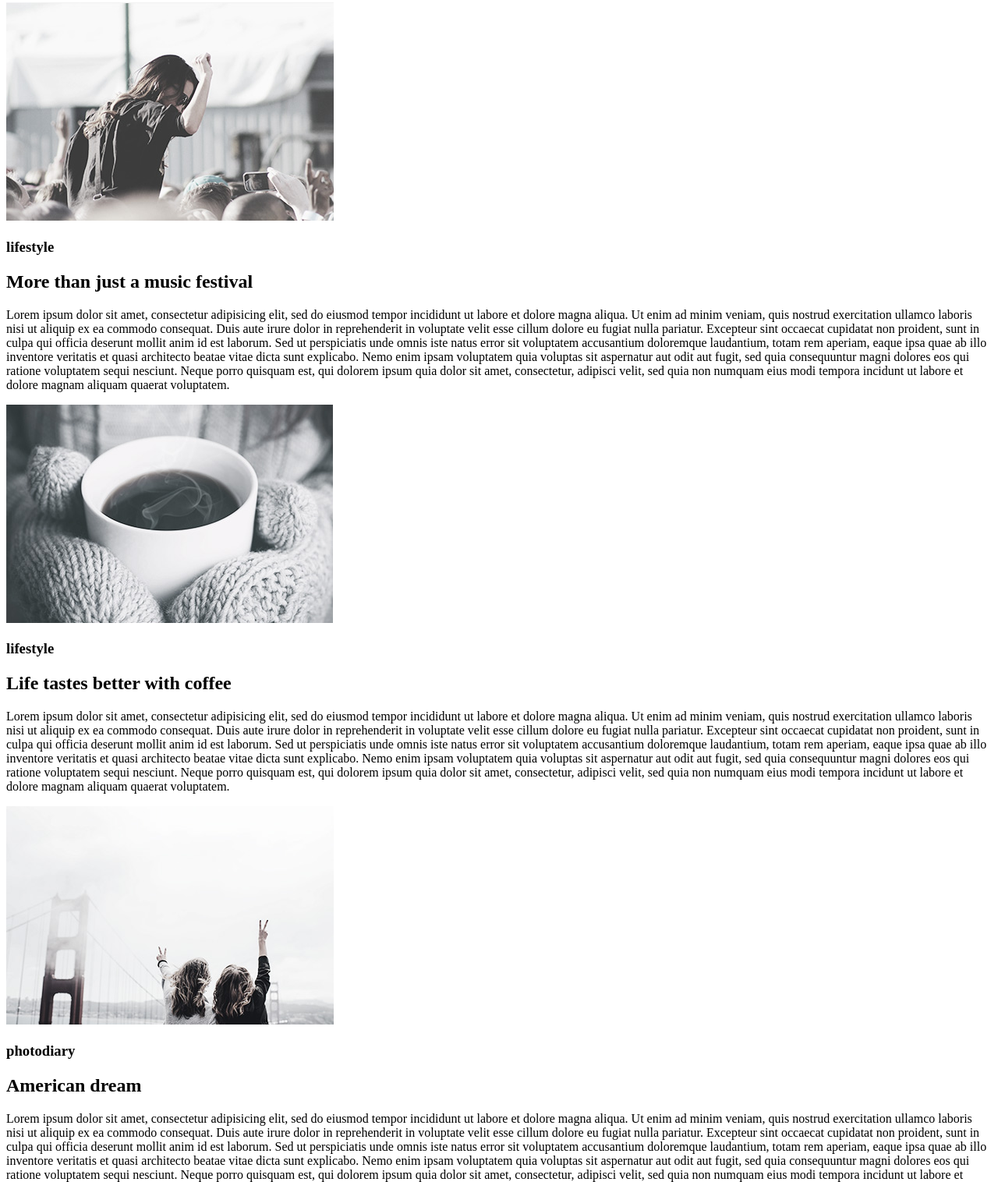
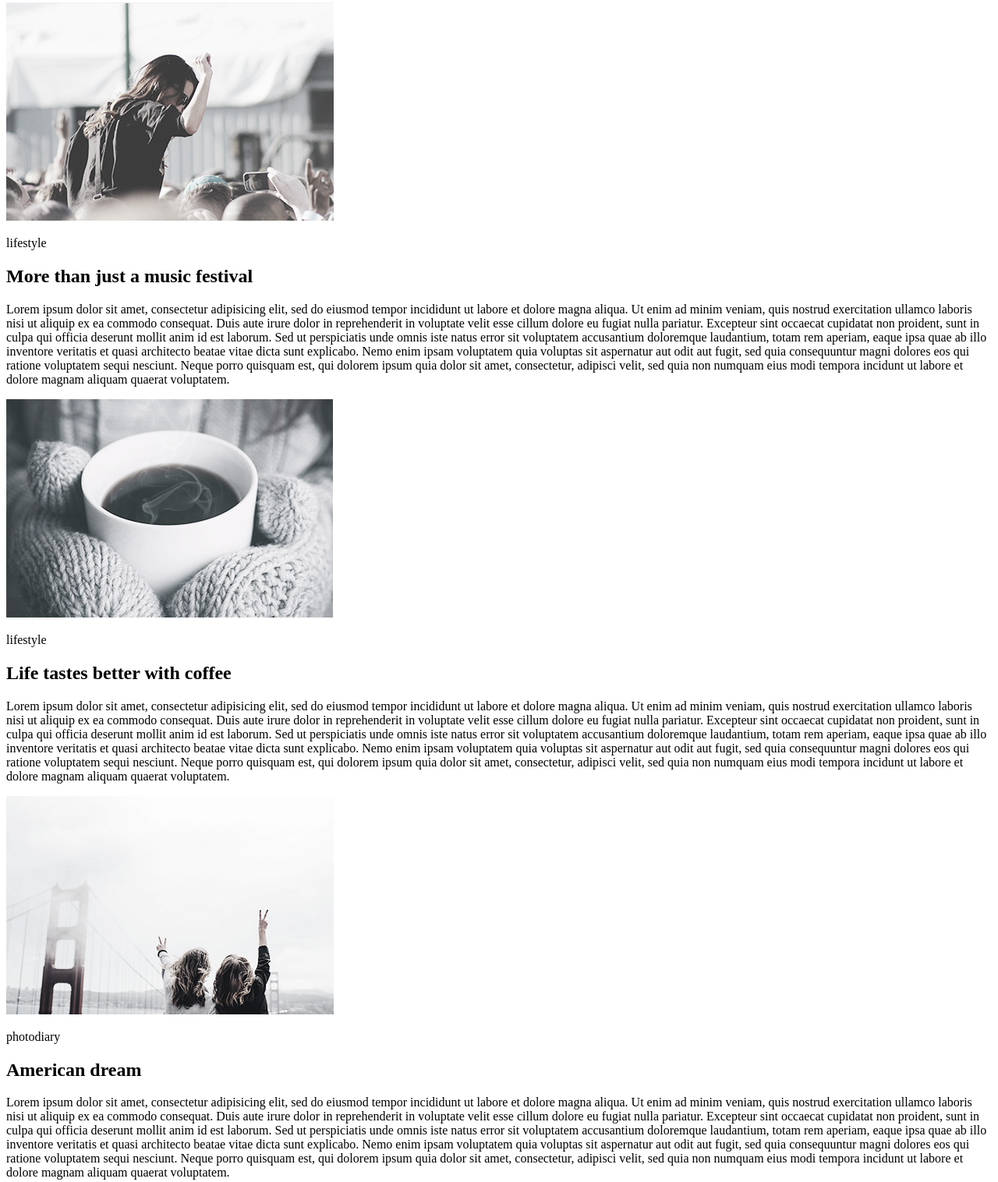
Before and after one commit to AlexM4RT1N/homework-01-02, a plain HTML site: page index.html in a window 1280 px wide. Shown: the part 119-1635 px from the top of the page at 78% size. Drawn offline with Linux system fonts and the light colour scheme.

Commit message:
changes_p

```diff
--- a/index.html
+++ b/index.html
@@ -18,7 +18,7 @@
     <main class="content">
         <section id="lifestyle" class="content__section">
           <img class="section__image" src="./image/1.jpg" alt="foto1" />
-          <h3 class="section__subtitle">lifestyle</h3>
+          <p class="section__subtitle">lifestyle</p>
           <h2 class="section__title">More than just a music festival</h2>
           <p class="section__text">
             Lorem ipsum dolor sit amet, consectetur adipisicing elit, sed do
@@ -41,7 +41,7 @@
         </section>
         <section class="content__section">
           <img class="section__image" src="./image/2.jpg" alt="foto2" />
-          <h3 class="section__subtitle">lifestyle</h3>
+          <p class="section__subtitle">lifestyle</p>
           <h2 class="section__title">Life tastes better with coffee</h2>
           <p class="section__text">
             Lorem ipsum dolor sit amet, consectetur adipisicing elit, sed do
@@ -64,7 +64,7 @@
         </section>
         <section id="photodiary" class="content__section">
           <img class="section__image" src="./image/3.jpg" alt="foto3" />
-          <h3 class="section__subtitle">photodiary</h3>
+          <p class="section__subtitle">photodiary</p>
           <h2 class="section__title">American dream</h2>
           <p class="section__text">
             Lorem ipsum dolor sit amet, consectetur adipisicing elit, sed do
@@ -87,7 +87,7 @@
         </section>
         <section class="content__section">
           <img class="section__image" src="./image/4.jpg" alt="foto4" />
-          <h3 class="section__subtitle">photodiary</h3>
+          <p class="section__subtitle">photodiary</p>
           <h2 class="section__title">A day exploring the Alps</h2>
           <p class="section__text">
             Lorem ipsum dolor sit amet, consectetur adipisicing elit, sed do
```
